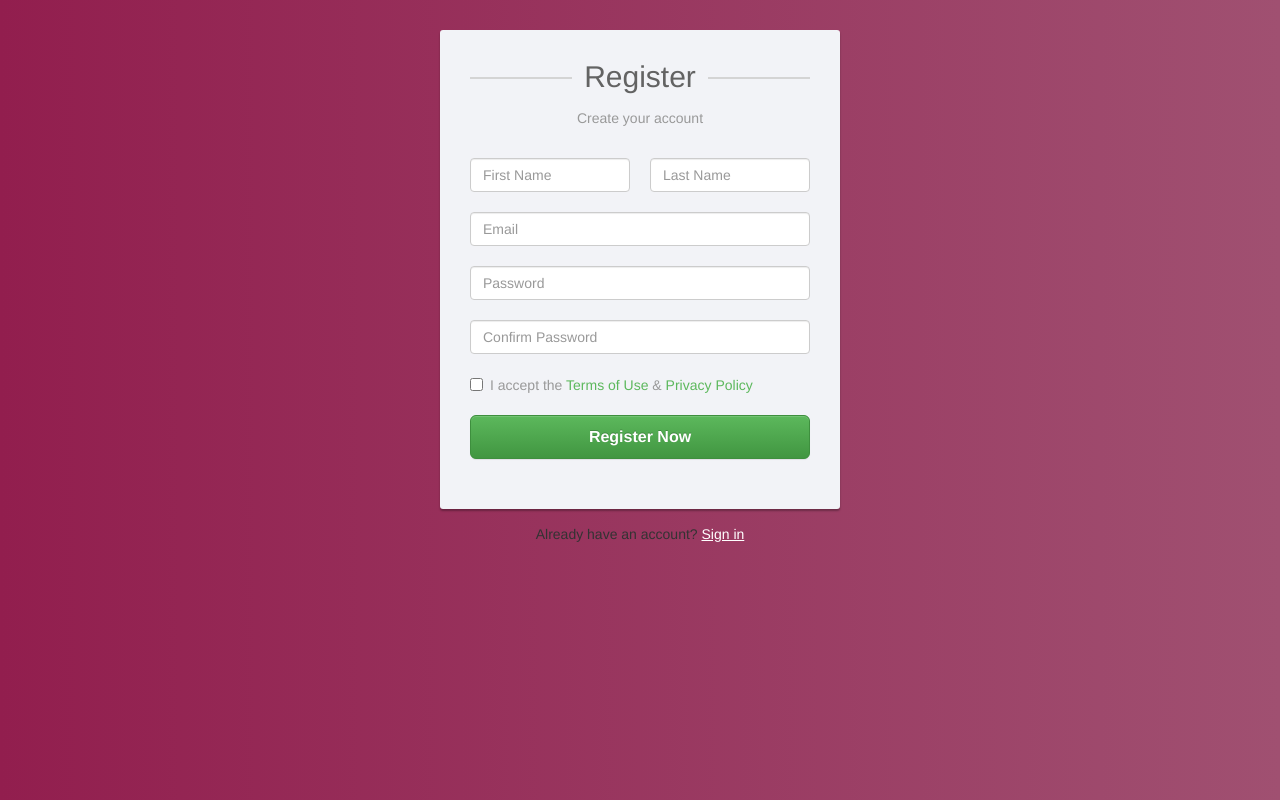
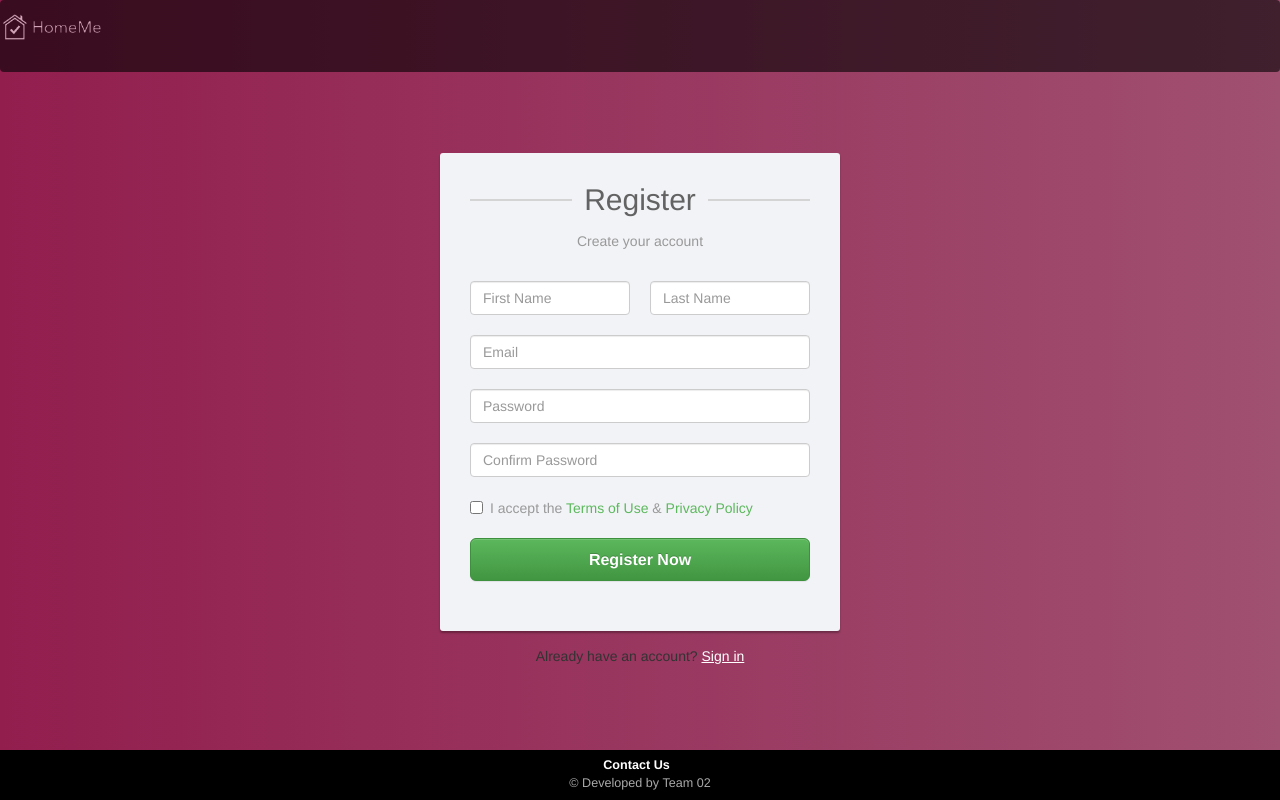
Before and after one commit to aboli-mahajan/ISDesign, a Flask app: page /register in a window 1280 px wide. Run offline with Flask 2, Linux system fonts and the light colour scheme; some libraries are stand-ins or nearby versions.

Commit message:
Adding Register html and css files.

```diff
--- a/app.py
+++ b/app.py
@@ -24,11 +24,11 @@ def index():
 
 @app.route('/about_us')
 def aboutus():
-    return  render_template('AboutUs.html')
+    return  render_template('aboutus.html')
 
 @app.route('/signup')
 def signup():
-    return render_template('register.html')
+    return render_template('signup.html')
 
 @app.route('/login', methods=['POST','GET'])
 def login():
--- a/static/css/register.css
+++ b/static/css/register.css
@@ -1,10 +1,19 @@
+
 	body{
 		color: #fff;
 		background: #A05071;
   		background: linear-gradient(to right, #921e4e, #A05071);
 		font-family: 'Roboto', sans-serif;
 	}
-    	.form-control{
+
+
+@media only screen and (max-width: 576px) {
+  .signup-form {
+    width: 50px;
+  }
+}
+
+	.form-control{
 		height: 40px;
 		box-shadow: none;
 		color: #969fa4;
@@ -17,7 +26,7 @@
     }
 	.signup-form{
 		width: 400px;
-		margin: 0 auto;
+		margin: auto;
 		padding: 30px 0;
 	}
 	.signup-form h2{
--- a/templates/register.html
+++ b/templates/register.html
@@ -13,7 +13,32 @@
 <script src="https://maxcdn.bootstrapcdn.com/bootstrap/3.3.7/js/bootstrap.min.js"></script>
 </head>
 <body>
-<div class="signup-form">
+  <nav class="navbar navbar-expand-lg navbar-dark" style="padding: 0px; background-color: black;
+    /*Opacity start*/
+    -ms-filter: progid:DXImageTransform.Microsoft.Alpha(Opacity=50);
+    filter: alpha(opacity=80);
+    moz-opacity: 0.4;
+    khtml-opacity: 0.4;
+    opacity: 0.6;
+    /*Opacity end*/
+    color: white;
+    position: fixed;
+    top: 0;
+    left: 0;
+    width: 100%;
+    height: 9%;
+    padding: 0;
+    margin: 0;" id= "header">
+      <div class="container-fluid" style="margin: 0px; padding-left: 0px;" id="header-content">
+       <a class="navbar-brand my-auto" style="padding: 0px; " href="#" >
+          <img src="{{url_for('static', filename='images/Logosignin.png')}}"  style="height: 100%; padding: 4%" />
+        </a>
+
+
+      </div>
+    </nav>
+<div class="container mx-auto" style="margin-top: 20px">
+<div class="signup-form" style="margin-top: 9%; ">
     <form action="{{ url_for('register') }}" method="post">
 		<h2>Register</h2>
 		<p class="hint-text">Create your account</p>
@@ -41,6 +66,22 @@
     </form>
 	<div class="text-center">Already have an account? <a href="login.html">Sign in</a></div>
 </div>
-
+</div>
+<div class= "footer" style="text-align: center;
+	color: white;
+	width: 100%;
+	padding: 0.541254125%; /* 8.2px (of padding in content)/ 1515px (of screen width) */
+	background-color: black;
+	font-size: 0.9em;
+    bottom: 0;
+position: fixed;
+">
+	  <p id="contactus" style="margin: 0;
+		padding: 0;
+		font-weight: bold;"> Contact Us &nbsp;</p>
+	  <p id="copyright" style="margin: 0;
+		padding: 0;
+		color: darkgray;">© Developed by Team 02 </p>
+</div>
 </body>
 </html>
```
